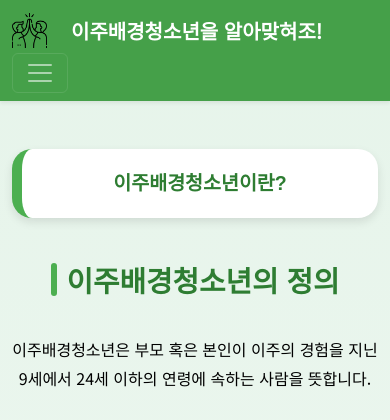
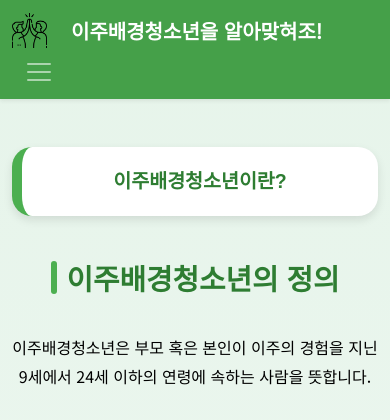
Before and after one commit to rlozll/immigrantyouth, a Django app: page / in a window 390 px wide. Shown: the top 420 px of the page. Run offline with Django 4.2, Linux system fonts and the light colour scheme; parts of the project's set-up code (start-up, migrations or seed data) failed here and were passed over; some web fonts are replaced.

Commit message:
250528 mobile optimization - 3

```diff
--- a/templates/base.html
+++ b/templates/base.html
@@ -74,7 +74,7 @@
 
   <!-- Navbar -->
   <nav class="navbar navbar-expand-lg navbar-dark shadow-sm sticky-top" style="background-color: #45a049;">
-    <div class="container">
+    <div class="container  d-flex justify-content-between align-items-center">
       <!-- Brand (로고 + 텍스트) -->
       <a class="navbar-brand fw-bold d-flex align-items-center" href="/">
         <img src="{% static 'images/logo.png' %}" width="35" height="35" class="me-4 logo-white" alt="로고">
@@ -82,7 +82,7 @@
       </a>
 
       <!-- 햄버거 버튼 (모바일용) -->
-      <button class="navbar-toggler" type="button" data-bs-toggle="collapse" data-bs-target="#navbarNav"
+      <button class="navbar-toggler border-0" type="button" data-bs-toggle="collapse" data-bs-target="#navbarNav"
               aria-controls="navbarNav" aria-expanded="false" aria-label="Toggle navigation">
         <span class="navbar-toggler-icon"></span>
       </button>
```
